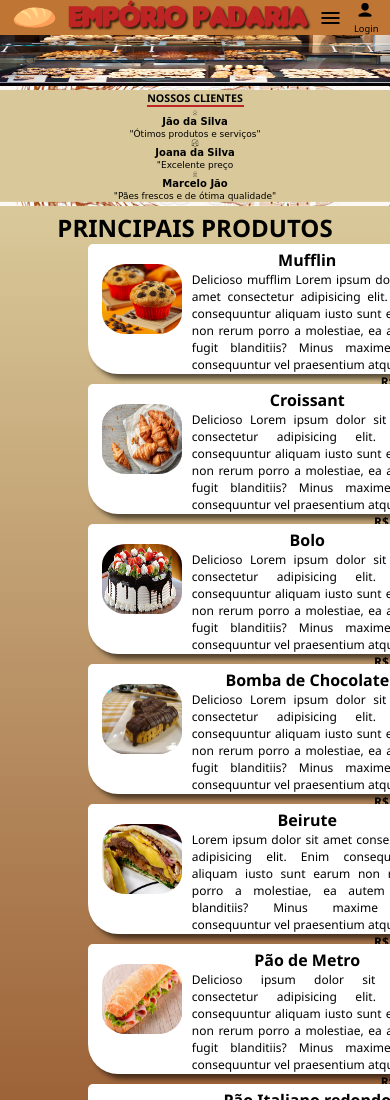
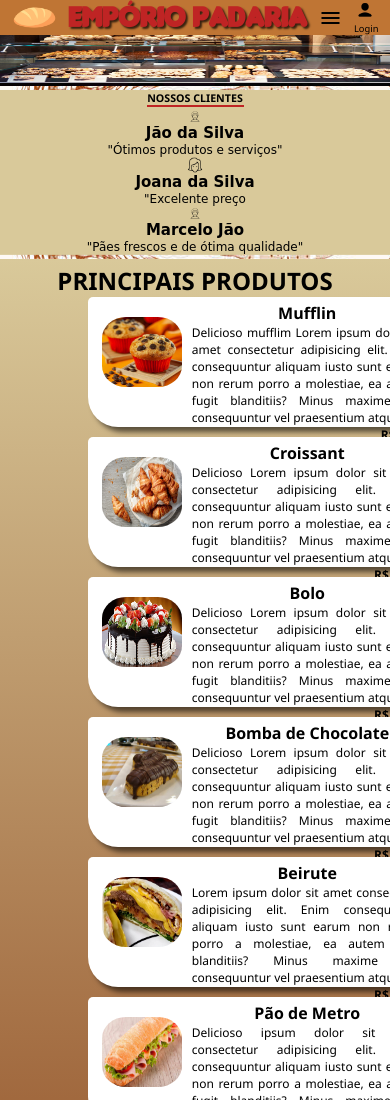
Before and after one commit to GeofEmersonAlves/exercicioPadaria, a plain HTML site: page index.html in a window 390 px wide. Shown: the top 1100 px of the page. Drawn offline with nearby package versions, Linux system fonts and the light colour scheme.

Commit message:
Ajustando a div clientes para celular

```diff
--- a/style.css
+++ b/style.css
@@ -393,19 +393,19 @@ footer > h2{
     flex-direction: column;
   }
   .imgPersonagem{
-    width: 2vw;
-    height:2vw;
+    width: 4vw;
+    height:4vw;
   }
   .clients-item > h3{
     font-family: 'Dancing Script', cursive;
-    font-size: 10px;
-    margin-top: 5xp;
+    font-size: 15px;
+    margin-top: 3xp;
     align-items: center;
   }
   .clients-item > p{
     font-family: 'Dancing Script', cursive;
-    font-size: 9px;
-    margin-top:2px;
+    font-size: 12px;
+    margin-top:1px;
     align-items: center;
   }
 
```
